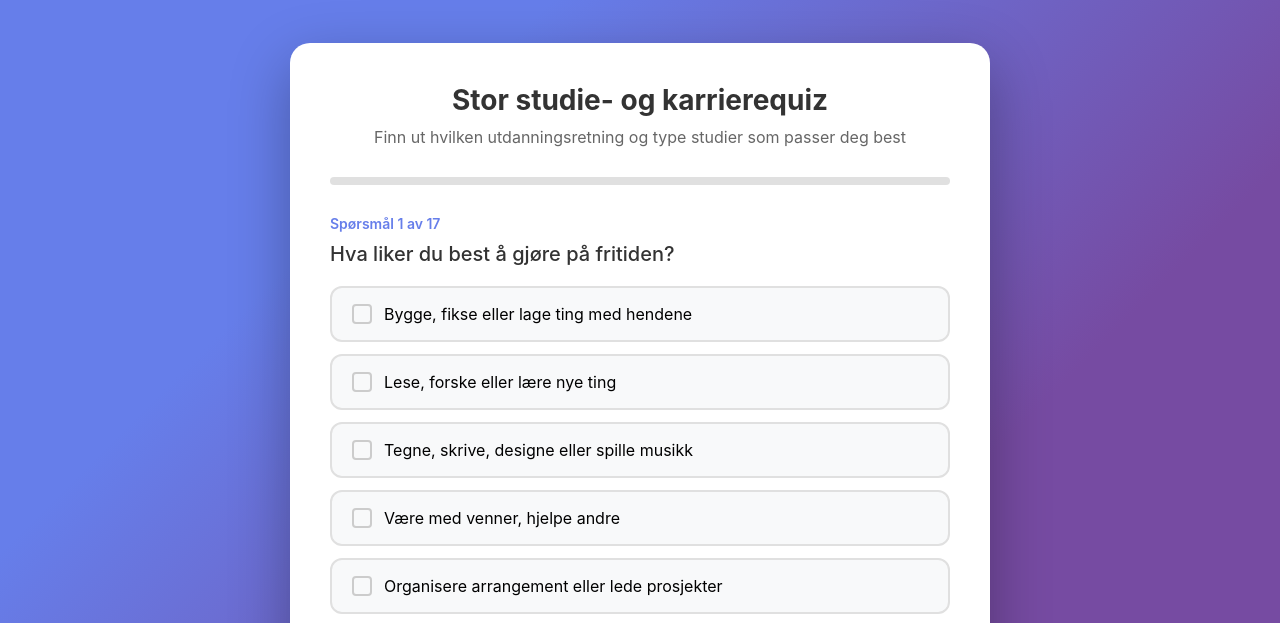
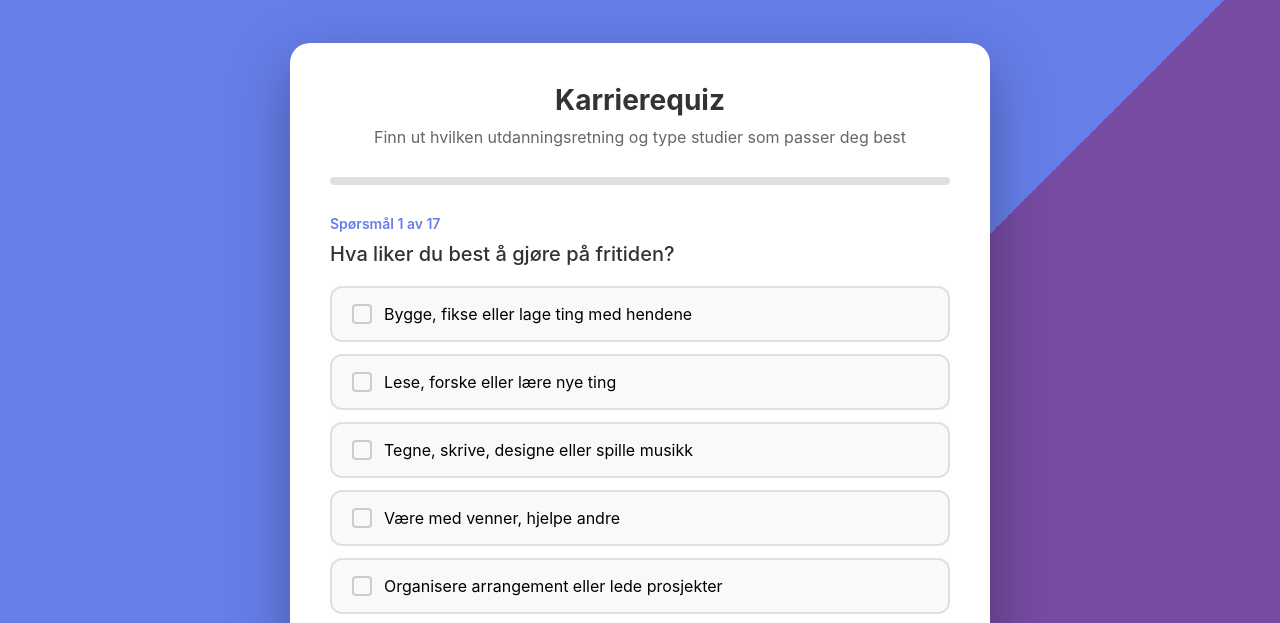
Before and after one commit to xyalosjan/Origo-JanS2A, a website built with Vite: page Studiequiz.html in a window 1280 px wide. Shown: the part 117-740 px from the top of the page. Built offline with nearby package versions, Linux system fonts and the light colour scheme.

Commit message:
Update Studiequiz.html

```diff
--- a/Studiequiz.html
+++ b/Studiequiz.html
@@ -12,7 +12,7 @@
     }
     body {
       font-family: -apple-system, BlinkMacSystemFont, 'Segoe UI', Roboto, 'Helvetica Neue', Arial, sans-serif;
-      background: linear-gradient(135deg, #667eea 30%, #764ba2 70%);
+      background: linear-gradient(135deg, #667eea 60%, #764ba2 40%);
       min-height: 100vh;
       padding: 20px;
       display: flex;
@@ -288,7 +288,7 @@
 
   <div class="quiz-container">
     <div id="quiz-screen">
-      <h1>Stor studie- og karrierequiz</h1>
+      <h1>Karrierequiz</h1>
       <p class="subtitle">Finn ut hvilken utdanningsretning og type studier som passer deg best</p>
 
       <div class="progress-bar">
```
